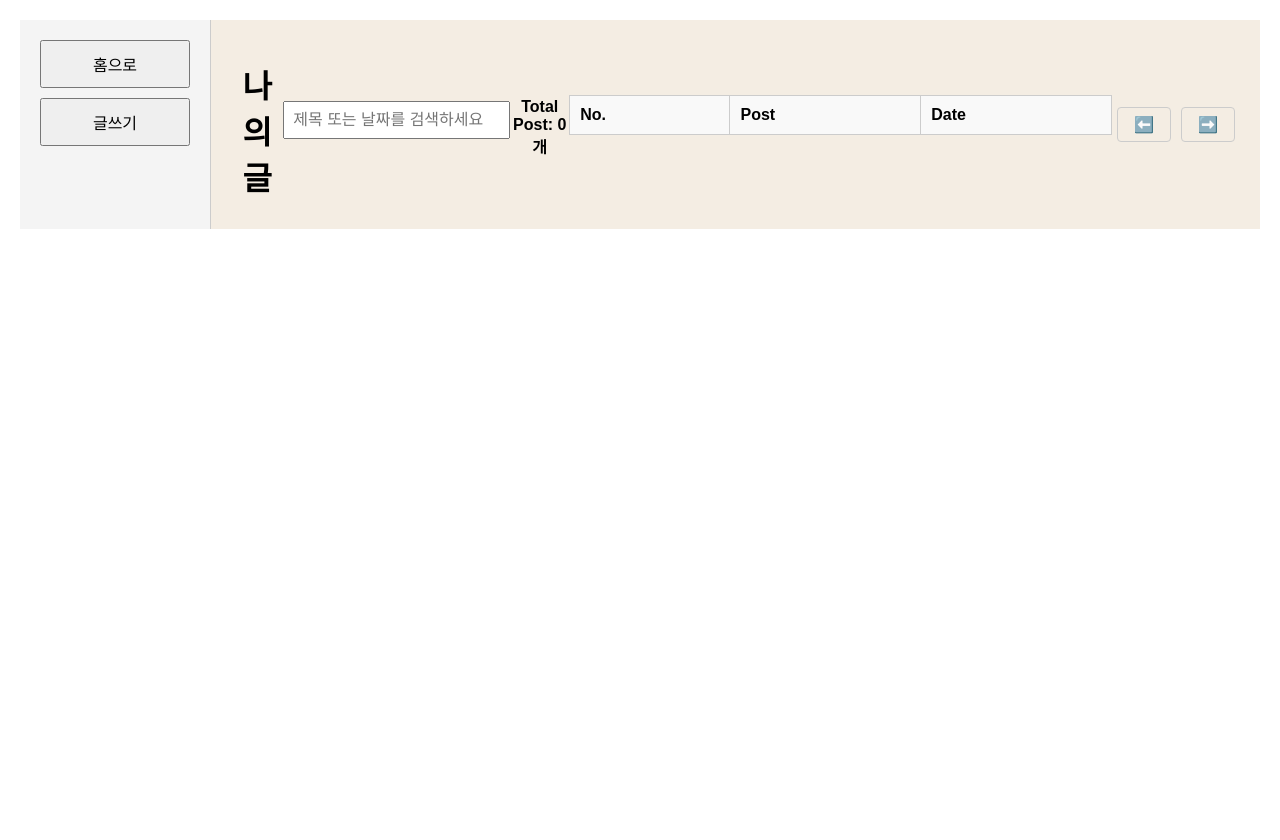
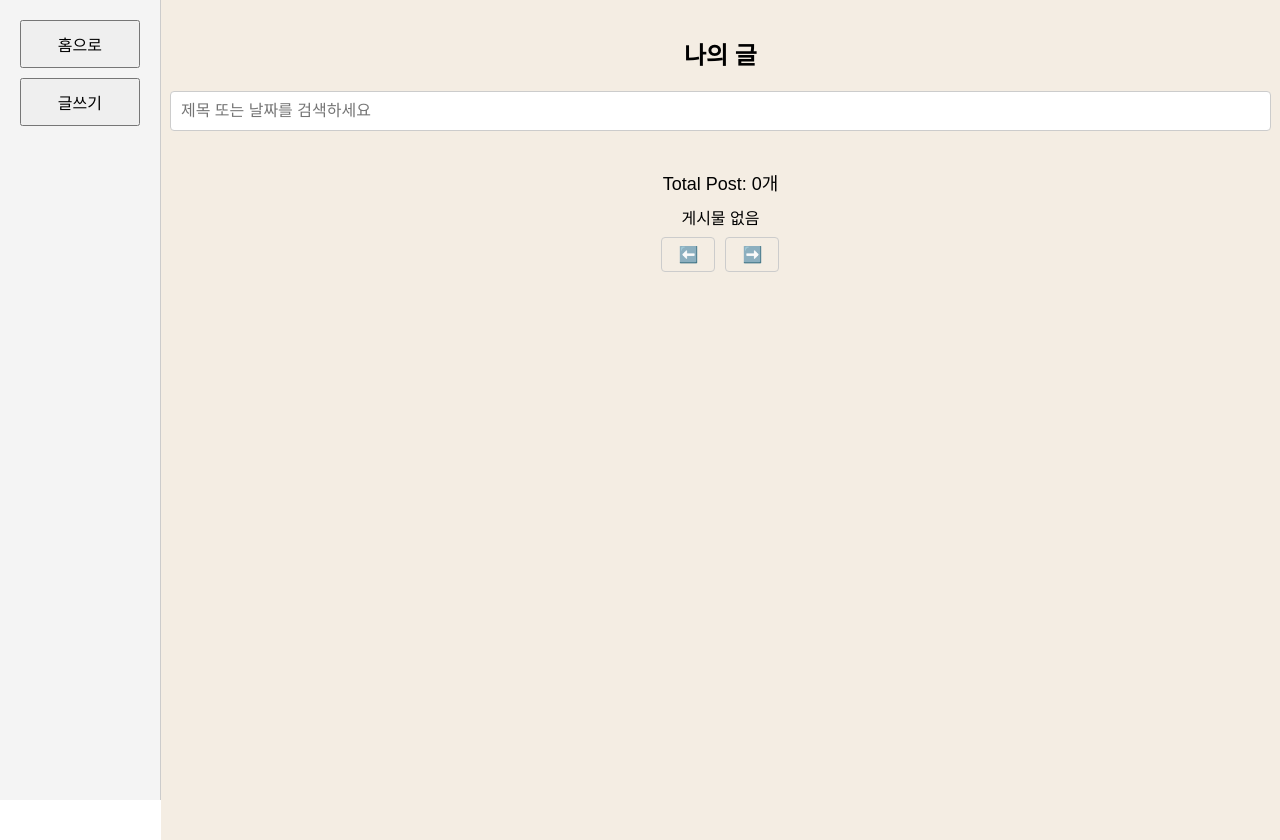
Before and after one commit to wjdwlsgh/JUJU_project_frontend, a React (Create React App) app: page /api/Article in a window 1280 px wide. Built offline with nearby package versions, Linux system fonts and the light colour scheme; a web font is replaced by a local one.

Commit message:
게시판 틀 수정

```diff
--- a/src/pages/Article/Article.css
+++ b/src/pages/Article/Article.css
@@ -1,11 +1,14 @@
 .bulletin-board {
   display: flex;
   font-family: Arial, sans-serif;
-  margin: 20px;
+  /* margin: 20px; */
+  width: 100%;
+  height: 100vh;
 }
 
 .sidebar {
-  width: 150px;
+  width: 10%;
+  /* height: 100%; */
   display: flex;
   flex-direction: column;
   padding: 20px;
@@ -21,30 +24,39 @@
 }
 
 .content {
-  flex-grow: 1;
+  /* flex-grow: 1; */
   padding: 20px;
+  width: 90%;
+  /* height: 100%; */
+  display: flex;
+  flex-direction: column;
+  justify-content: flex-start;
 }
 
 .content h1 {
-  margin-bottom: 10px;
+  font-size: 24px;
+  margin-bottom: 20px;
 }
 
 .content input {
-  width: 300px;
-  padding: 8px;
+  width: 100%;
+  padding: 10px;
   font-size: 16px;
-  margin-bottom: 10px;
+  margin-bottom: 20px;
+  border: 1px solid #ccc;
+  border-radius: 4px;
 }
 
 .content p {
-  font-weight: bold;
   margin-bottom: 10px;
+  font-size: 18px;
 }
 
 table {
   width: 100%;
   border-collapse: collapse;
-  margin-bottom: 20px;
+  table-layout: fixed; /* This ensures a fixed layout */
+  /* margin-bottom: 20px; */
 }
 
 table th,
--- a/src/pages/Article/Article.jsx
+++ b/src/pages/Article/Article.jsx
@@ -109,6 +109,9 @@ const Article = () => {
 
         <p>Total Post: {filteredPosts.length}개</p>
 
+        {filteredPosts.length === 0 ? (
+          <div className="no-posts">게시물 없음</div>
+        ) : (
           <table>
             <thead>
               <tr>
@@ -135,6 +138,7 @@ const Article = () => {
               ))}
             </tbody>
           </table>
+        )}
 
         <ReactPaginate
           previousLabel="⬅️"
--- a/src/pages/Diary/Diary.css
+++ b/src/pages/Diary/Diary.css
@@ -63,6 +63,9 @@
   height: 100%;
   background-color: bisque;
   display: flex;
+  justify-content: center; /* Center the image horizontally */
+  align-items: center; /* Center the image vertically */
+  overflow: hidden; /* Ensures that any part of the image that doesn't fit is cropped */
 }
 
 .photo-label {
@@ -71,6 +74,21 @@
   padding: 2%;
   align-items: center;
   align-content: center;
+}
+
+.photo-preview {
+  width: 100%;
+  height: 100%;
+  display: flex;
+  justify-content: center;
+  align-items: center;
+}
+
+.photo-preview img {
+  max-width: 100%; /* The image width will scale up to 100% of the container */
+  max-height: 100%; /* The image height will scale up to 100% of the container */
+  object-fit: cover; /* Ensures the image covers the container, cropping the overflow */
+  border-radius: 8px; /* Optional: Add rounded corners to the image */
 }
 
 .article-2 {
```
Lines whose indentation alone changed are shown as unchanged.
